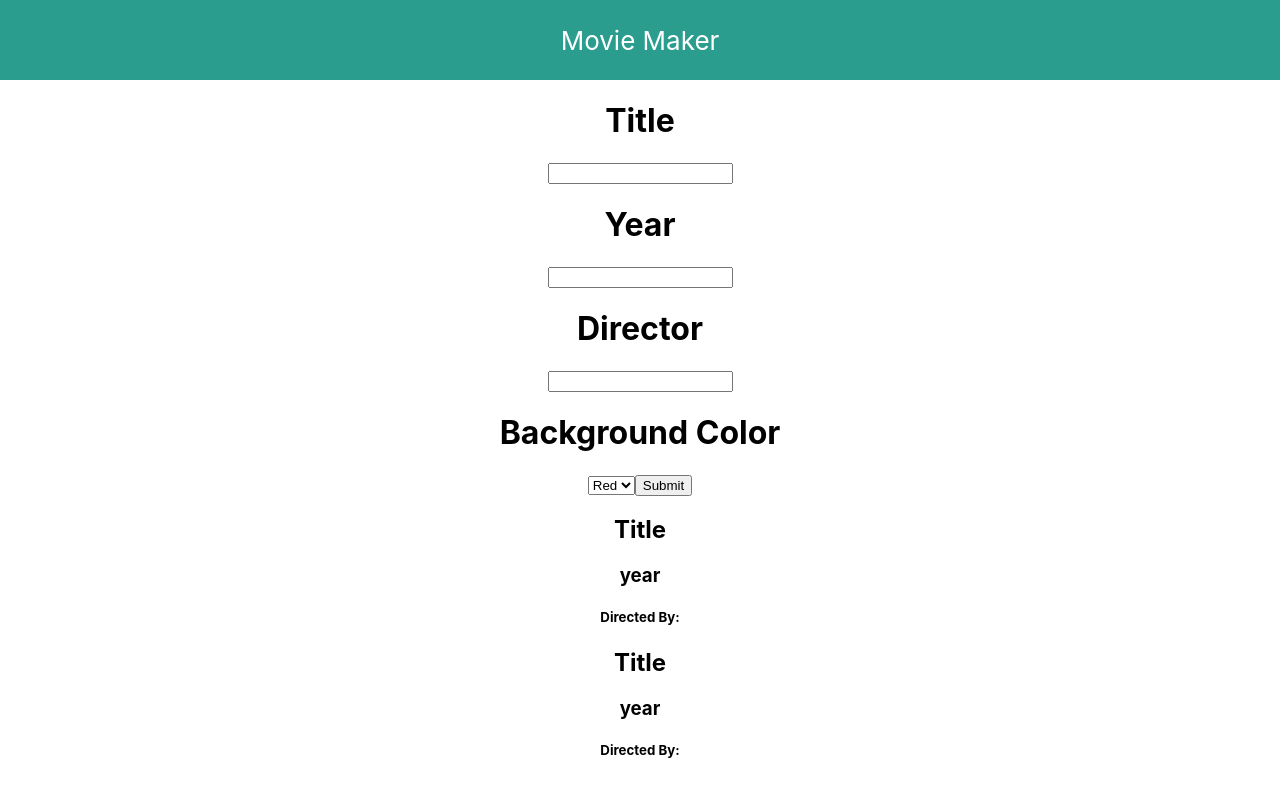
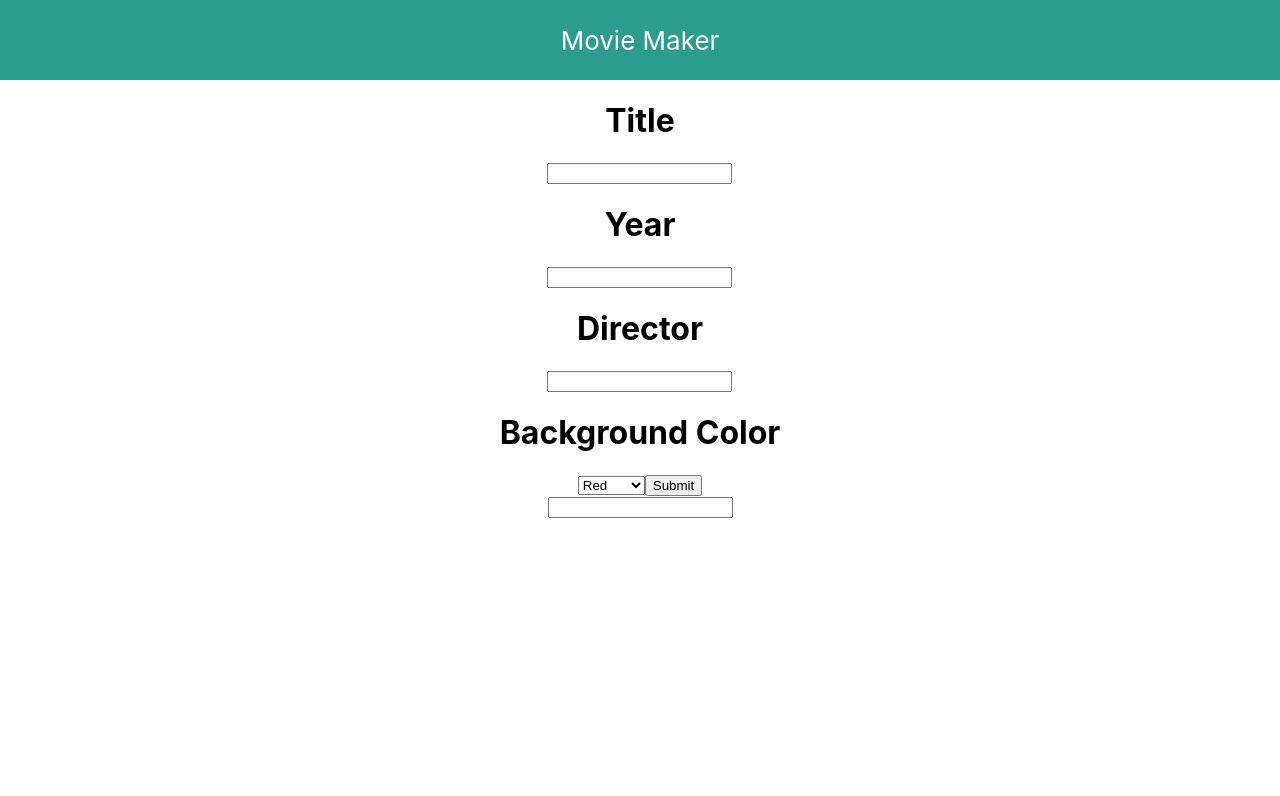
Before and after one commit to belliott15/2.8-Movie-List-Maker-React, a React (Create React App) app: page / in a window 1280 px wide. Shown: the top 796 px of the page. Built offline with nearby package versions, Linux system fonts and the light colour scheme; the HTML template or start-up script is replaced by a standard one.

Commit message:
completed movies.js, movieList.js, and movieForm.js

```diff
--- a/src/App.css
+++ b/src/App.css
@@ -10,7 +10,6 @@ body{
   text-align: center;
 }
 
-
 .App-header {
   background-color: var(--color2);
   height: 5rem;
@@ -21,3 +20,13 @@ body{
   font-size: calc(10px + 2vmin);
   color: white;
 }
+
+.top-half{
+  display: flex;
+  justify-content: center;
+  align-items: center;
+}
+
+.movie-card{
+  border-radius: 1px solid black;
+}
--- a/src/App.js
+++ b/src/App.js
@@ -1,16 +1,39 @@
 import { useState, useEffect } from 'react';
+import MovieForm from './MovieForm';
+import MovieList from './MovieList';
+import Movie from './Movie';
 import './App.css';
 
 function App() {
 
   //Tracking state
-  const [allMovies, setAllMovies] = useState();
+  const [allMovies, setAllMovies] = useState([]);
   const [filteredMovies, setFilteredMovies] = useState();
   const [movieTitle, setMovieTitle] = useState();
   const [movieFormColor, setMovieFormColor] = useState();
   const [movieFormYear, setMovieFormYear] = useState();
   const [movieFormDirector, setMovieFormDirector] = useState();
+  const [query, setQuery] = useState();
 
+
+  //submit function to push new movies to allMovies
+  function submitMovies(e){
+    e.preventDefault();
+
+    const newMovie = {
+      title: movieTitle,
+      year: movieFormYear,
+      director: movieFormDirector,
+      color: movieFormColor
+    };
+
+    setAllMovies([...allMovies, newMovie]);
+    //clear all inputs
+    setMovieTitle('');
+    setMovieFormColor('');
+    setMovieFormYear('');
+    setMovieFormDirector('');
+  }
   //create delete function to delete movies on click
   function handleDeleteMovie(title){
     const movieIndex = allMovies.findIndex((movie) => movie.title === title);
@@ -32,35 +55,29 @@ function App() {
         Movie Maker
       </header>
       <main>
-        <form>
-          <h1>Title</h1>
+        <div className='top-half'>
+          <MovieForm
+            setMovieTitle={setMovieTitle}
+            movieTitle={movieTitle}
+            movieFormYear={movieFormYear}
+            setMovieFormYear={setMovieFormYear}
+            movieFormDirector={movieFormDirector}
+            setMovieFormDirector={setMovieFormDirector}
+            movieFormColor={movieFormColor}
+            setMovieFormColor={setMovieFormColor}
+            submitMovies={(e) => submitMovies(e)}
+          />
+          <Movie movie={{
+            title: movieTitle,
+            year: movieFormYear,
+            director: movieFormDirector,
+            color: movieFormColor
+          }} handleDeleteMovie={() => handleDeleteMovie()}/>
+        </div>
+        <div className='bottom-half'>
           <input />
-          <h1>Year</h1>
-          <input />
-          <h1>Director</h1>
-          <input />
-          <h1>Background Color</h1>
-          <select>
-            <option value='crimson'>Red</option>
-            <option value='crimson'>Red</option>
-            <option value='crimson'>Red</option>
-            <option value='crimson'>Red</option>
-            <option value='crimson'>Red</option>
-            <option value='crimson'>Red</option>
-            <option value='crimson'>Red</option>
-            <option value='crimson'>Red</option>
-            <option value='crimson'>Red</option>
-            <option value='crimson'>Red</option>
-          </select>
-          <button>Submit</button>
-        </form>
-        <h2>Title</h2>
-        <h3>year</h3>
-        <h5>Directed By:</h5>
-
-        <h2>Title</h2>
-        <h3>year</h3>
-        <h5>Directed By:</h5>
+          <MovieList allMovies={allMovies}/>
+        </div>
       </main>
     </div>
   );
--- a/src/Movie.js
+++ b/src/Movie.js
@@ -1,11 +1,13 @@
 import React from 'react';
 
-export default function Movie() {
+export default function Movie({ movie, handleDeleteMovie }) {
   return (
-    <div>
-      <h2>Title</h2>
-      <h3>year</h3>
-      <h5>Directed By:</h5>
+    <div className='movie-card' style={{ background: movie.color }} onClick={() => handleDeleteMovie(movie.title)}>
+      {movie.title ? <div>
+        <h2>{movie.title}</h2>
+        <h3>{movie.year}</h3>
+        <h5>Directed by:{movie.director}</h5>
+      </div> : '' }
     </div>
   );
 }
--- a/src/MovieForm.js
+++ b/src/MovieForm.js
@@ -0,0 +1,41 @@
+import React from 'react';
+
+export default function MovieForm({
+  setMovieTitle,
+  movieTitle,
+  movieFormYear,
+  setMovieFormYear,
+  movieFormDirector,
+  setMovieFormDirector,
+  movieFormColor,
+  setMovieFormColor,
+  submitMovies
+}) {
+
+  return (
+    <div>
+      <form onSubmit={submitMovies}>
+        <h1>Title</h1>
+        <input value={movieTitle} onChange={(e) => setMovieTitle(e.target.value)}/>
+        <h1>Year</h1>
+        <input value={movieFormYear} onChange={(e) => setMovieFormYear(e.target.value)}/>
+        <h1>Director</h1>
+        <input value={movieFormDirector} onChange={(e) => setMovieFormDirector(e.target.value)}/>
+        <h1>Background Color</h1>
+        <select onChange={(e) => setMovieFormColor(e.target.value)}>
+          <option value='crimson'>Red</option>
+          <option value='#2a9d8f'>Blue</option>
+          <option value='#e9c46a'>Yellow</option>
+          <option value='#e76f51'>Orange</option>
+          <option value='crimson'>Red</option>
+          <option value='crimson'>Red</option>
+          <option value='crimson'>Red</option>
+          <option value='crimson'>Red</option>
+          <option value='crimson'>Red</option>
+          <option value='crimson'>Red</option>
+        </select>
+        <button>Submit</button>
+      </form>
+    </div>
+  );
+}
--- a/src/MovieList.js
+++ b/src/MovieList.js
@@ -0,0 +1,10 @@
+import React from 'react';
+import Movie from './Movie';
+
+export default function MovieList({ allMovies }) {
+  return (
+    <div>
+      {allMovies.map((movie, i) => <Movie key={movie.year + i} movie={movie}/>)}
+    </div>
+  );
+}
```
